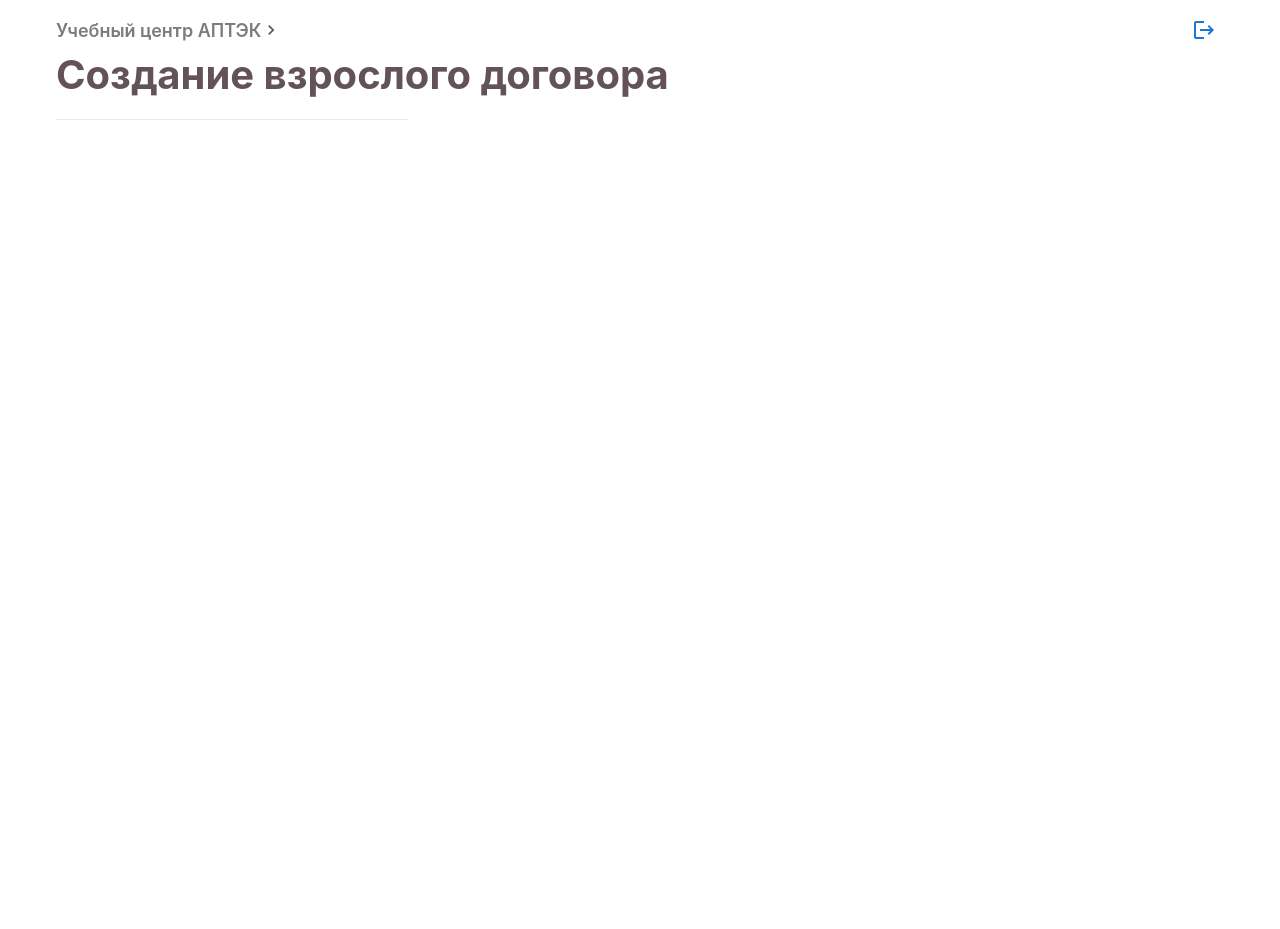
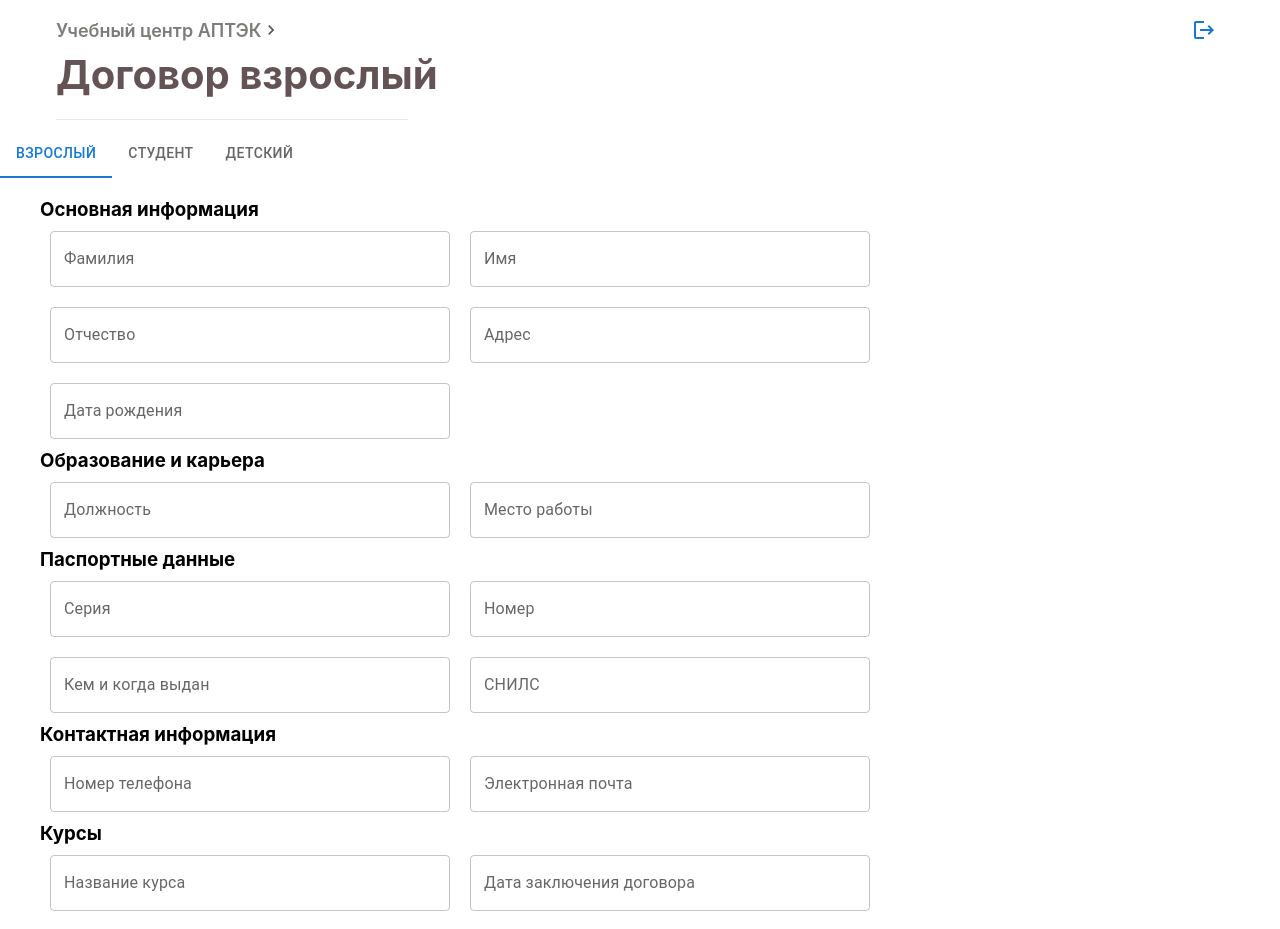
Before and after one commit to 1317n0d3/digital-school-docs-client, a React (Create React App) app: page /create-contract in a window 1280 px wide. Shown: the top 929 px of the page. Before the commit the page ends 800 px from the top, so only its background shows below. Built offline with nearby package versions, Linux system fonts and the light colour scheme.

Commit message:
add adult contract form

```diff
--- /dev/null
+++ b/src/components/CreateContract/AdultContractForm/index.tsx
@@ -0,0 +1,234 @@
+import { Button, TextField } from '@mui/material';
+import { useFormik } from 'formik';
+import React, { FC, useState } from 'react';
+import { Navigate } from 'react-router-dom';
+import * as yup from 'yup';
+import '../ContractForm.scss';
+
+interface IAdultContractForm { }
+
+const validationSchema = yup.object({
+  login: yup
+    .string()
+    .min(4, 'Login should be of minimum 4 characters length')
+    .required('Login is required'),
+  password: yup
+    .string()
+    .min(8, 'Password should be of minimum 8 characters length')
+    .required('Password is required'),
+});
+
+const textFieldStyle = { margin: '10px', width: '400px' };
+
+const AdultContractForm: FC<IAdultContractForm> = ({ ...props }) => {
+  const [isValid, setIsValid] = useState<boolean>(false);
+  const formik = useFormik({
+    initialValues: {
+      login: '',
+      password: '',
+    },
+    validationSchema: validationSchema,
+    onSubmit: (values) => {
+      // alert(JSON.stringify(values, null, 2));
+      setIsValid(true)
+    },
+  });
+
+  return (
+    <div className='contract-form-container'>
+      <form onSubmit={formik.handleSubmit} className='contract-form'>
+        <h3>Основная информация</h3>
+        <TextField
+          fullWidth
+          id="login"
+          name="login"
+          label="Фамилия"
+          value={formik.values.login}
+          onChange={formik.handleChange}
+          error={formik.touched.login && Boolean(formik.errors.login)}
+          helperText={formik.touched.login && formik.errors.login}
+          sx={textFieldStyle}
+        />
+        <TextField
+          fullWidth
+          id="login"
+          name="login"
+          label="Имя"
+          value={formik.values.login}
+          onChange={formik.handleChange}
+          error={formik.touched.login && Boolean(formik.errors.login)}
+          helperText={formik.touched.login && formik.errors.login}
+          sx={textFieldStyle}
+        />
+        <TextField
+          fullWidth
+          id="login"
+          name="login"
+          label="Отчество"
+          value={formik.values.login}
+          onChange={formik.handleChange}
+          error={formik.touched.login && Boolean(formik.errors.login)}
+          helperText={formik.touched.login && formik.errors.login}
+          sx={textFieldStyle}
+        />
+        <TextField
+          fullWidth
+          id="login"
+          name="login"
+          label="Адрес"
+          value={formik.values.login}
+          onChange={formik.handleChange}
+          error={formik.touched.login && Boolean(formik.errors.login)}
+          helperText={formik.touched.login && formik.errors.login}
+          sx={textFieldStyle}
+        />
+        <TextField
+          fullWidth
+          id="login"
+          name="login"
+          label="Дата рождения"
+          value={formik.values.login}
+          onChange={formik.handleChange}
+          error={formik.touched.login && Boolean(formik.errors.login)}
+          helperText={formik.touched.login && formik.errors.login}
+          sx={textFieldStyle}
+        />
+        <h3>Образование и карьера</h3>
+        <TextField
+          fullWidth
+          id="login"
+          name="login"
+          label="Должность"
+          value={formik.values.login}
+          onChange={formik.handleChange}
+          error={formik.touched.login && Boolean(formik.errors.login)}
+          helperText={formik.touched.login && formik.errors.login}
+          sx={textFieldStyle}
+        />
+        <TextField
+          fullWidth
+          id="login"
+          name="login"
+          label="Место работы"
+          value={formik.values.login}
+          onChange={formik.handleChange}
+          error={formik.touched.login && Boolean(formik.errors.login)}
+          helperText={formik.touched.login && formik.errors.login}
+          sx={textFieldStyle}
+        />
+        <h3>Паспортные данные</h3>
+        <TextField
+          fullWidth
+          id="login"
+          name="login"
+          label="Серия"
+          value={formik.values.login}
+          onChange={formik.handleChange}
+          error={formik.touched.login && Boolean(formik.errors.login)}
+          helperText={formik.touched.login && formik.errors.login}
+          sx={textFieldStyle}
+        />
+        <TextField
+          fullWidth
+          id="login"
+          name="login"
+          label="Номер"
+          value={formik.values.login}
+          onChange={formik.handleChange}
+          error={formik.touched.login && Boolean(formik.errors.login)}
+          helperText={formik.touched.login && formik.errors.login}
+          sx={textFieldStyle}
+        />
+        <TextField
+          fullWidth
+          id="login"
+          name="login"
+          label="Кем и когда выдан"
+          value={formik.values.login}
+          onChange={formik.handleChange}
+          error={formik.touched.login && Boolean(formik.errors.login)}
+          helperText={formik.touched.login && formik.errors.login}
+          sx={textFieldStyle}
+        />
+        <TextField
+          fullWidth
+          id="login"
+          name="login"
+          label="СНИЛС"
+          value={formik.values.login}
+          onChange={formik.handleChange}
+          error={formik.touched.login && Boolean(formik.errors.login)}
+          helperText={formik.touched.login && formik.errors.login}
+          sx={textFieldStyle}
+        />
+        <h3>Контактная информация</h3>
+        <TextField
+          fullWidth
+          id="login"
+          name="login"
+          label="Номер телефона"
+          value={formik.values.login}
+          onChange={formik.handleChange}
+          error={formik.touched.login && Boolean(formik.errors.login)}
+          helperText={formik.touched.login && formik.errors.login}
+          sx={textFieldStyle}
+        />
+        <TextField
+          fullWidth
+          id="login"
+          name="login"
+          label="Электронная почта"
+          value={formik.values.login}
+          onChange={formik.handleChange}
+          error={formik.touched.login && Boolean(formik.errors.login)}
+          helperText={formik.touched.login && formik.errors.login}
+          sx={textFieldStyle}
+        />
+        <h3>Курсы</h3>
+        <TextField
+          fullWidth
+          id="password"
+          name="password"
+          label="Название курса"
+          type="password"
+          value={formik.values.password}
+          onChange={formik.handleChange}
+          error={formik.touched.password && Boolean(formik.errors.password)}
+          helperText={formik.touched.password && formik.errors.password}
+          sx={textFieldStyle}
+        />
+        <TextField
+          fullWidth
+          id="login"
+          name="login"
+          label="Дата заключения договора"
+          value={formik.values.login}
+          onChange={formik.handleChange}
+          error={formik.touched.login && Boolean(formik.errors.login)}
+          helperText={formik.touched.login && formik.errors.login}
+          sx={textFieldStyle}
+        />
+        <TextField
+          fullWidth
+          id="login"
+          name="login"
+          label="Номер договора"
+          value={formik.values.login}
+          onChange={formik.handleChange}
+          error={formik.touched.login && Boolean(formik.errors.login)}
+          helperText={formik.touched.login && formik.errors.login}
+          sx={textFieldStyle}
+        />
+        <Button color="primary" variant="contained" fullWidth type="submit">
+          Добавить
+        </Button>
+
+        {isValid && (
+          <Navigate to={'/contracts'} replace={true} />
+        )}
+      </form>
+    </div>
+  );
+}
+
+export default AdultContractForm;
--- /dev/null
+++ b/src/components/CreateContract/ContractForm.scss
@@ -0,0 +1,10 @@
+.contract-form-container {
+  width: 100%;
+  display: flex;
+  justify-content: center;
+}
+
+.contract-form {
+  padding: 20px 40px;
+  width: 100%;
+}
--- /dev/null
+++ b/src/components/CreateContract/index.tsx
@@ -0,0 +1,48 @@
+import React, { FC } from 'react';
+import contractTypes from '../../constants/contractTypes';
+import { useAppSelector } from '../../hooks/redux';
+import Header from '../Header';
+import TablesTabs from '../TablesTabs';
+import AdultContractForm from './AdultContractForm';
+
+interface ICreateAdultContract { }
+
+const CreateContract: FC<ICreateAdultContract> = ({ ...props }) => {
+  const { type } = useAppSelector(state => state.tabReducer)
+
+  const switchTitle = (type: string): string => {
+    switch (type) {
+      case contractTypes.ADULT:
+        return 'Договор взрослый'
+      case contractTypes.STUDENT:
+        return 'Договор студент'
+      case contractTypes.CHILDREN:
+        return 'Договор детский'
+      default:
+        return 'Договор взрослый'
+    }
+  }
+
+  const switchForm = (type: string) => {
+    switch (type) {
+      case contractTypes.ADULT:
+        return <AdultContractForm />
+      case contractTypes.STUDENT:
+        return <AdultContractForm />
+      case contractTypes.CHILDREN:
+        return <AdultContractForm />
+      default:
+        return <AdultContractForm />
+    }
+  }
+
+  return (
+    <>
+      <Header title={switchTitle(type)} />
+      <TablesTabs />
+      {switchForm(type)}
+    </>
+  );
+}
+
+export default CreateContract;
--- a/src/components/CreateContractForm/index.tsx
+++ /dev/null
@@ -1,15 +0,0 @@
-import React, { FC } from 'react';
-import Header from '../Header';
-
-interface ICreateContractForm { }
-
-const CreateContractForm: FC<ICreateContractForm> = ({ ...props }) => {
-
-  return (
-    <>
-      <Header title={'Создание взрослого договора'} />
-    </>
-  );
-}
-
-export default CreateContractForm;
--- a/src/components/Router/index.tsx
+++ b/src/components/Router/index.tsx
@@ -1,12 +1,10 @@
 import React, { FC } from 'react';
 import { BrowserRouter, Navigate, Route, Routes } from 'react-router-dom';
 import Contracts from '../Contracts';
-import CreateContractForm from '../CreateContractForm';
+import CreateContract from '../CreateContract';
 import Login from '../Login';
 
-interface IRouter {
-
-}
+interface IRouter { }
 
 const Router: FC<IRouter> = ({ ...props }) => {
   return (
@@ -15,7 +13,7 @@ const Router: FC<IRouter> = ({ ...props }) => {
         <Route path={'/*'} element={<Navigate to={'/contracts'} />} />
         <Route path={'/login'} element={<Login />} />
         <Route path={'/contracts'} element={<Contracts />} />
-        <Route path={'/create-contract'} element={<CreateContractForm />} />
+        <Route path={'/create-contract'} element={<CreateContract />} />
       </Routes>
 
     </BrowserRouter>
```
